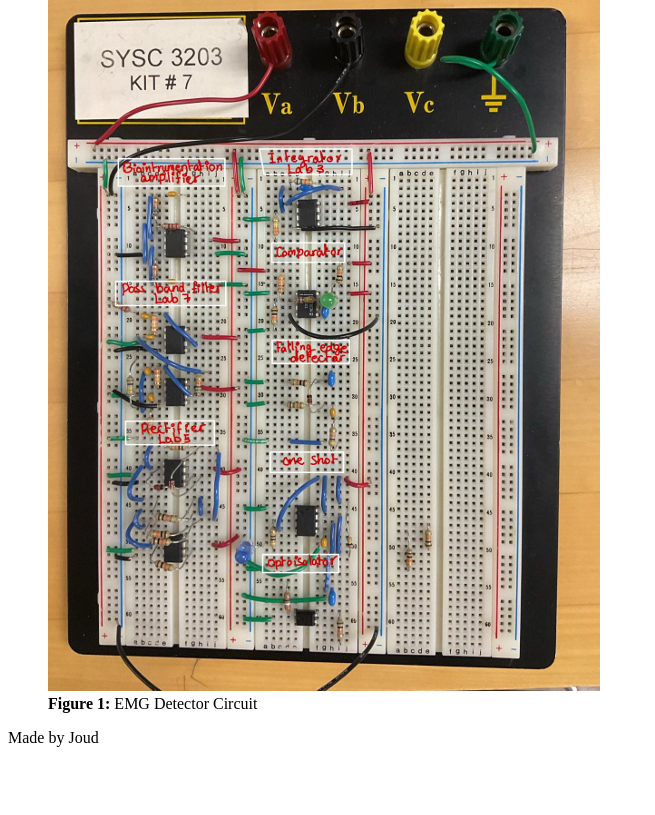
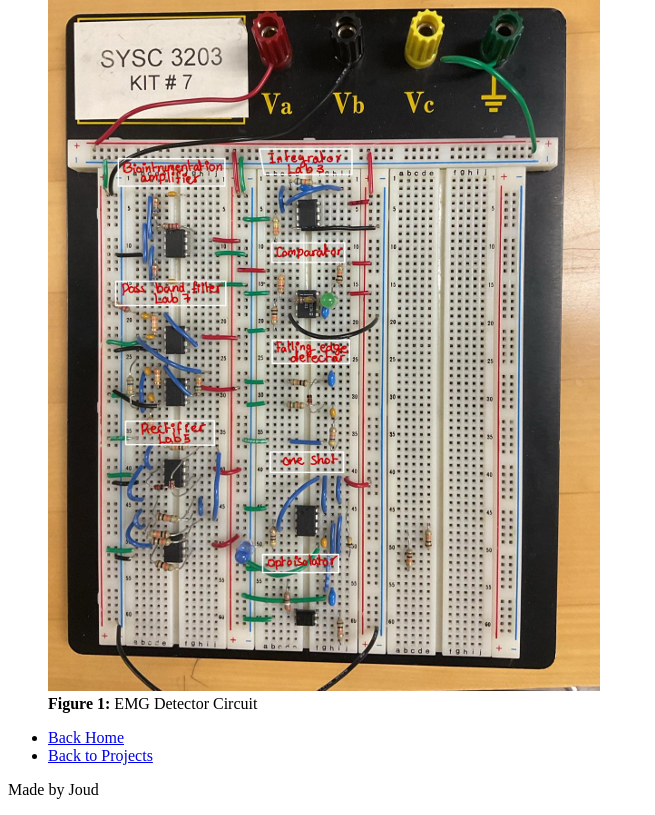
Before and after one commit to JoudDahbour/HTML_projects, a plain HTML site: page Hobby-site/pages/Project1.html in a window 1280 px wide. Shown: the part 419-1234 px from the top of the page, without its empty margins (0-655 px from the left). Before the commit the page ends 1182 px from the top, so only its background shows below. Drawn offline with Linux system fonts and the light colour scheme.

Commit message:
Completed2

```diff
--- a/Hobby-site/pages/Project1.html
+++ b/Hobby-site/pages/Project1.html
@@ -41,6 +41,12 @@
     </main>
 
     <footer>
+        <nav>
+            <ul>
+                <li><a href="../index.html">Back Home</a></li>
+                <li><a href="../projects.html">Back to Projects</a></li>
+            </ul>
+        </nav>
         <p>Made by Joud</p>
     </footer>
 </body>
```
Also changed, not shown: Hobby-site/pages/Project2.html (+6 -0 lines), Hobby-site/pages/Project3.html (+6 -0 lines).
